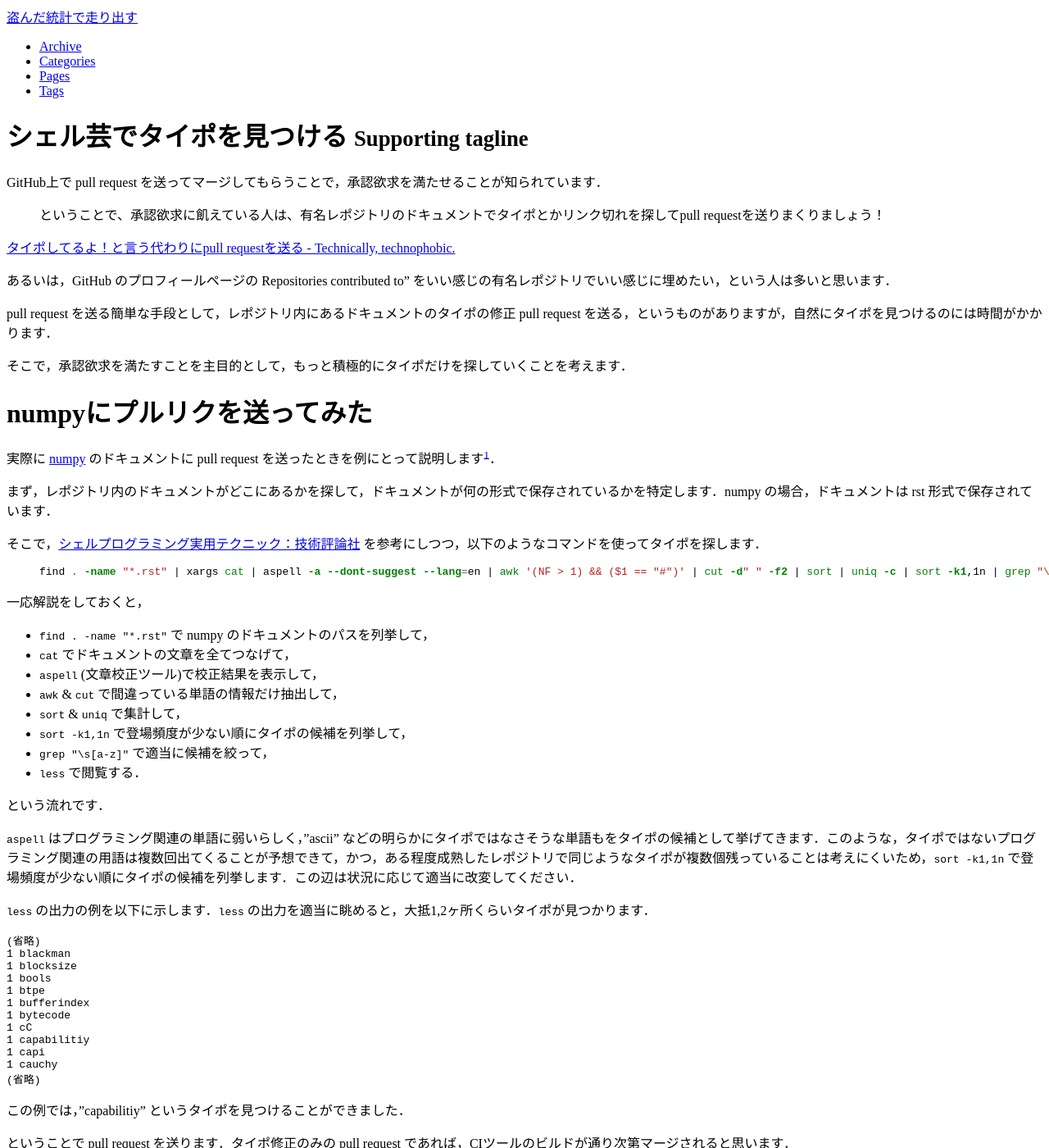
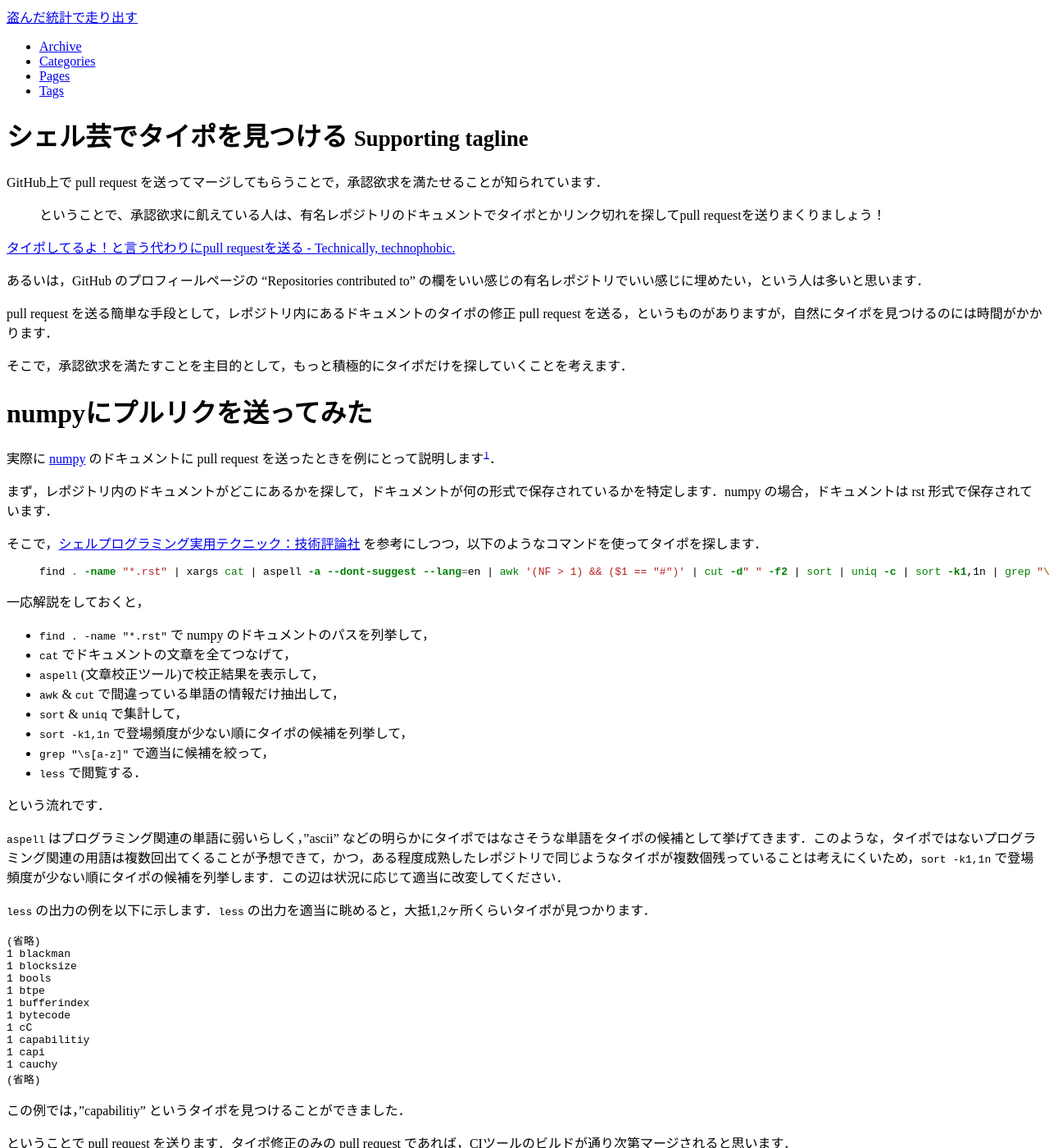
Before and after one commit to tosh1ki/tosh1ki.github.com, a Jekyll site: the page built from _posts/2015-11-28-fixtypo.md, in a window 1280 px wide and 1400 px high. Shown: the whole window at 82% size. Built offline with Jekyll 4.4.1, drawn with Linux system fonts in a browser that asks for light colours; comment, search, counter and statistics services are not loaded; some of the changed text lies outside the part shown.

Commit message:
Fix typo

```diff
--- a/_posts/2015-11-28-fixtypo.md
+++ b/_posts/2015-11-28-fixtypo.md
@@ -6,10 +6,6 @@ category: 備忘録
 tags: [備忘録]
 ---
 {% include JB/setup %}
-
-<style type="text/css">
-img.example { border: 3px #000000 solid; }
-</style>
 
 
 GitHub上で pull request を送ってマージしてもらうことで，承認欲求を満たせることが知られています．
@@ -20,7 +16,7 @@ GitHub上で pull request を送ってマージしてもらうことで，承認
 [タイポしてるよ！と言う代わりにpull requestを送る - Technically, technophobic.](http://notchained.hatenablog.com/entry/2015/03/01/121257)
 
 
-あるいは，GitHub のプロフィールページの Repositories contributed to" をいい感じの有名レポジトリでいい感じに埋めたい，という人は多いと思います．
+あるいは，GitHub のプロフィールページの "Repositories contributed to" の欄をいい感じの有名レポジトリでいい感じに埋めたい，という人は多いと思います．
 
 pull request を送る簡単な手段として，レポジトリ内にあるドキュメントのタイポの修正 pull request を送る，というものがありますが，自然にタイポを見つけるのには時間がかかります．
 
@@ -52,7 +48,7 @@ find . -name "*.rst" | xargs cat | aspell -a --dont-suggest --lang=en | awk '(NF
 
 という流れです．
 
-`aspell` はプログラミング関連の単語に弱いらしく，"ascii" などの明らかにタイポではなさそうな単語もをタイポの候補として挙げてきます．このような，タイポではないプログラミング関連の用語は複数回出てくることが予想できて，かつ，ある程度成熟したレポジトリで同じようなタイポが複数個残っていることは考えにくいため，`sort -k1,1n` で登場頻度が少ない順にタイポの候補を列挙します．この辺は状況に応じて適当に改変してください．
+`aspell` はプログラミング関連の単語に弱いらしく，"ascii" などの明らかにタイポではなさそうな単語をタイポの候補として挙げてきます．このような，タイポではないプログラミング関連の用語は複数回出てくることが予想できて，かつ，ある程度成熟したレポジトリで同じようなタイポが複数個残っていることは考えにくいため，`sort -k1,1n` で登場頻度が少ない順にタイポの候補を列挙します．この辺は状況に応じて適当に改変してください．
 
 `less` の出力の例を以下に示します．`less` の出力を適当に眺めると，大抵1,2ヶ所くらいタイポが見つかります．
 
@@ -81,10 +77,14 @@ find . -name "*.rst" | xargs cat | aspell -a --dont-suggest --lang=en | awk '(NF
 
 [^version]: 当時のバージョンは→ <https://github.com/numpy/numpy/tree/408d994abb4ec5935c11496fc8322c00bfbb3481>
 
-pull request がマージされると，以下のように GitHub のプロフィールページが一見かっこ良く見えます．
+Pull request がマージされると，以下のように GitHub のプロフィールページが一見かっこ良く見えるようになります．
 
 
 <img src="/image/2015-11-28/github.png" alt="github" class="example">
+<style type="text/css">
+img.example { border: 3px #000000 solid; }
+</style>
+
 
 # まとめ
 
```
